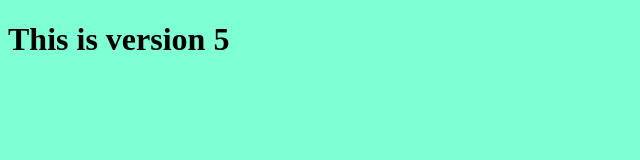
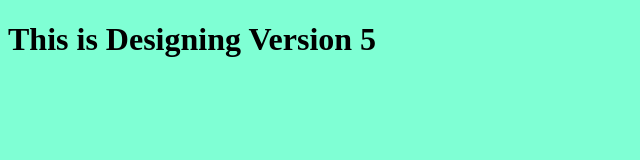
Before and after one commit to riyaNegi31/repo-dec, a plain HTML site: page index.html in a window 1280 px wide. Shown: the whole page, without its empty margins (0-640 px from the left). Drawn offline with Linux system fonts and the light colour scheme.

Commit message:
design part

```diff
--- a/index.html
+++ b/index.html
@@ -7,6 +7,6 @@
     <link rel="stylesheet" href="styles.css"
 </head>
 <body>
-    <h1> This is version 5</h1>
+    <h1> This is Designing Version 5</h1>
 </body>
 </html>
```
